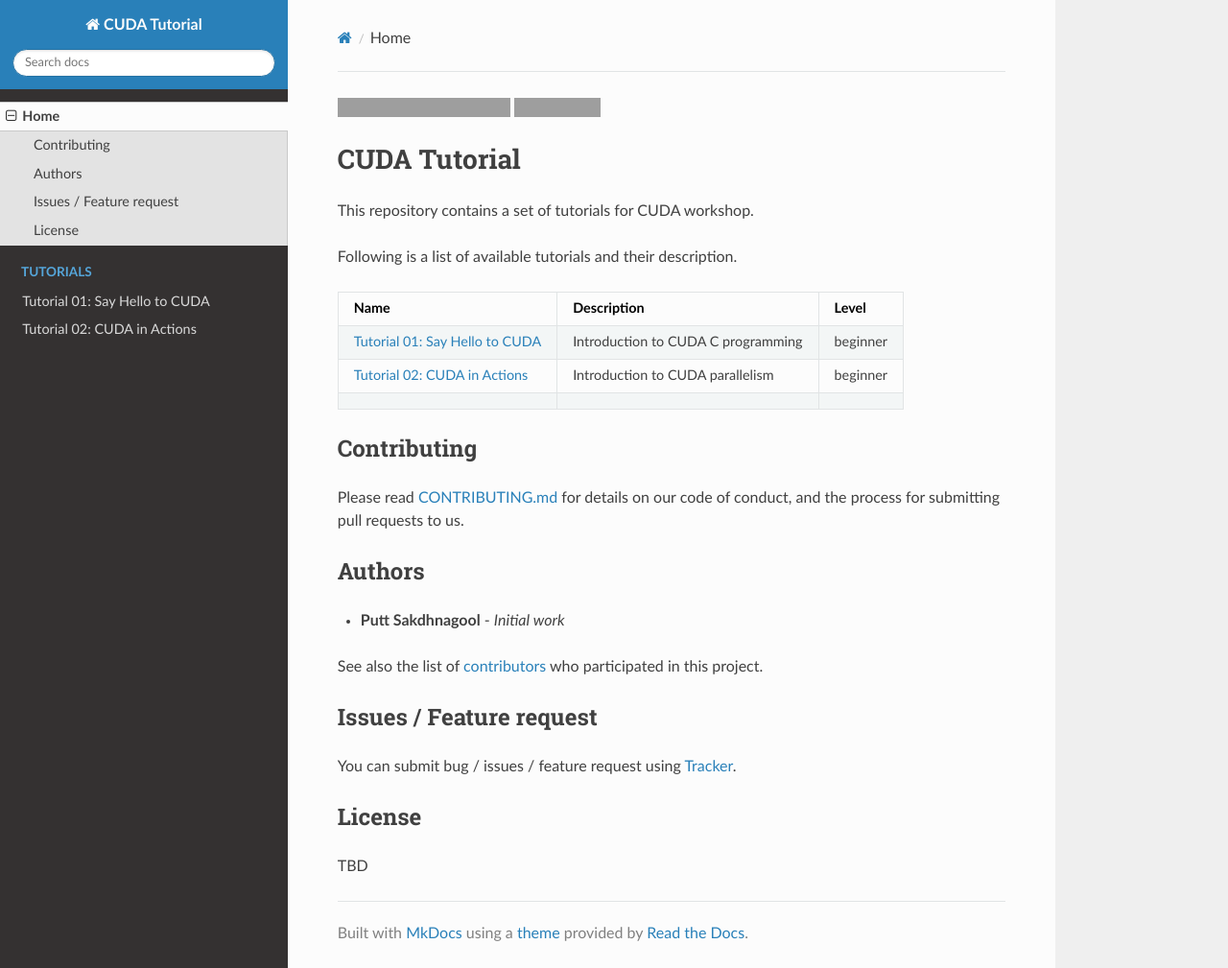
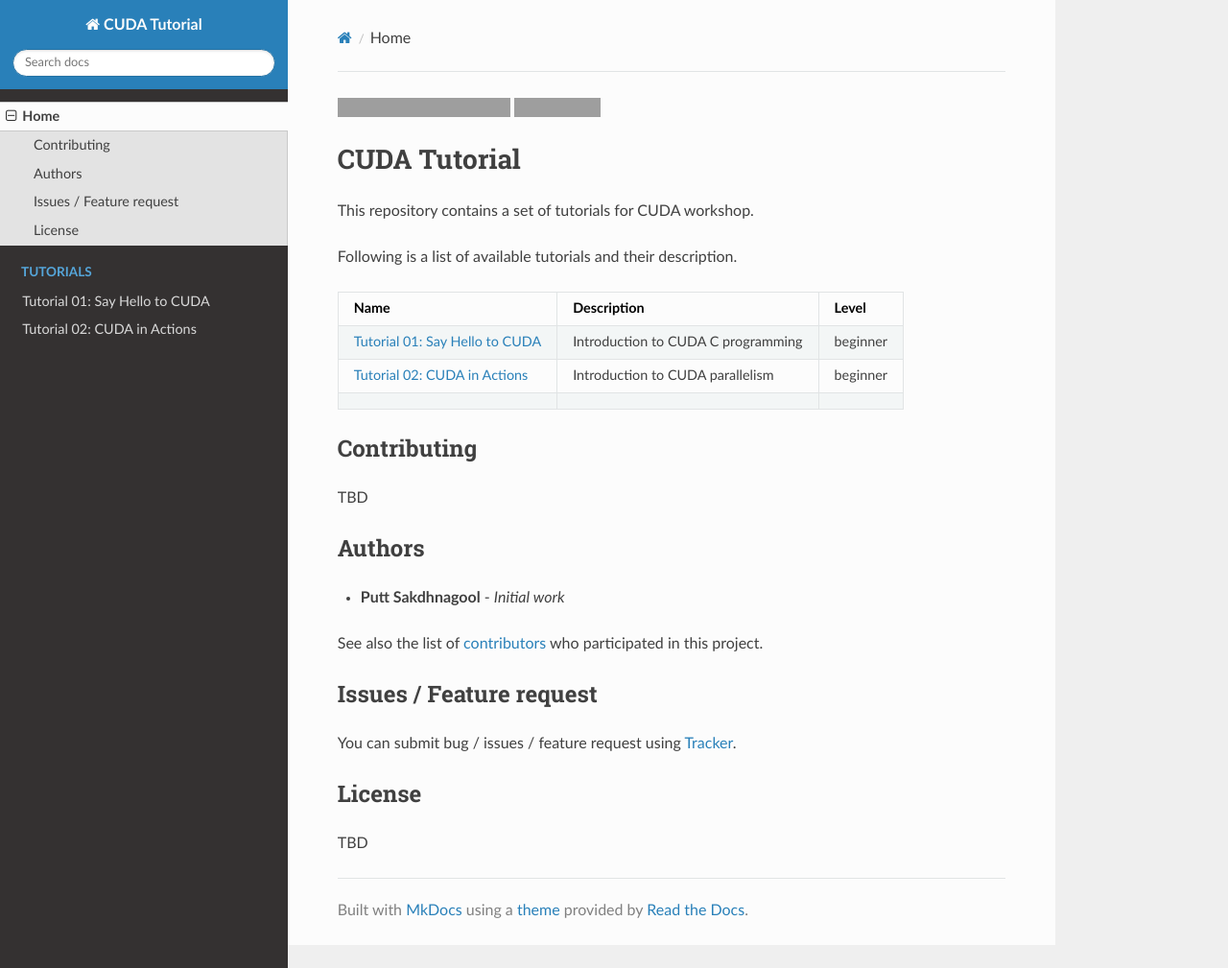
Before and after one commit to puttsk/cuda-tutorial, an MkDocs documentation site: the page built from docs/index.md, in a window 1280 px wide and 1009 px high. Shown: the whole window at 96% size. Built offline with MkDocs 1.6.1, drawn with Linux system fonts in a browser that asks for light colours; nearby versions of some CDN libraries; old or Windows-style settings are respelled for this version of MkDocs; grey boxes are pictures that could not be loaded.

Commit message:
Update text

```diff
--- a/docs/index.md
+++ b/docs/index.md
@@ -15,7 +15,7 @@ Following is a list of available tutorials and their description.
 
 ## Contributing
 
-Please read [CONTRIBUTING.md](https://gist.github.com/PurpleBooth/b24679402957c63ec426) for details on our code of conduct, and the process for submitting pull requests to us.
+TBD
 
 ## Authors
 
```
Also changed, not shown: README.md (+4 -2 lines).
